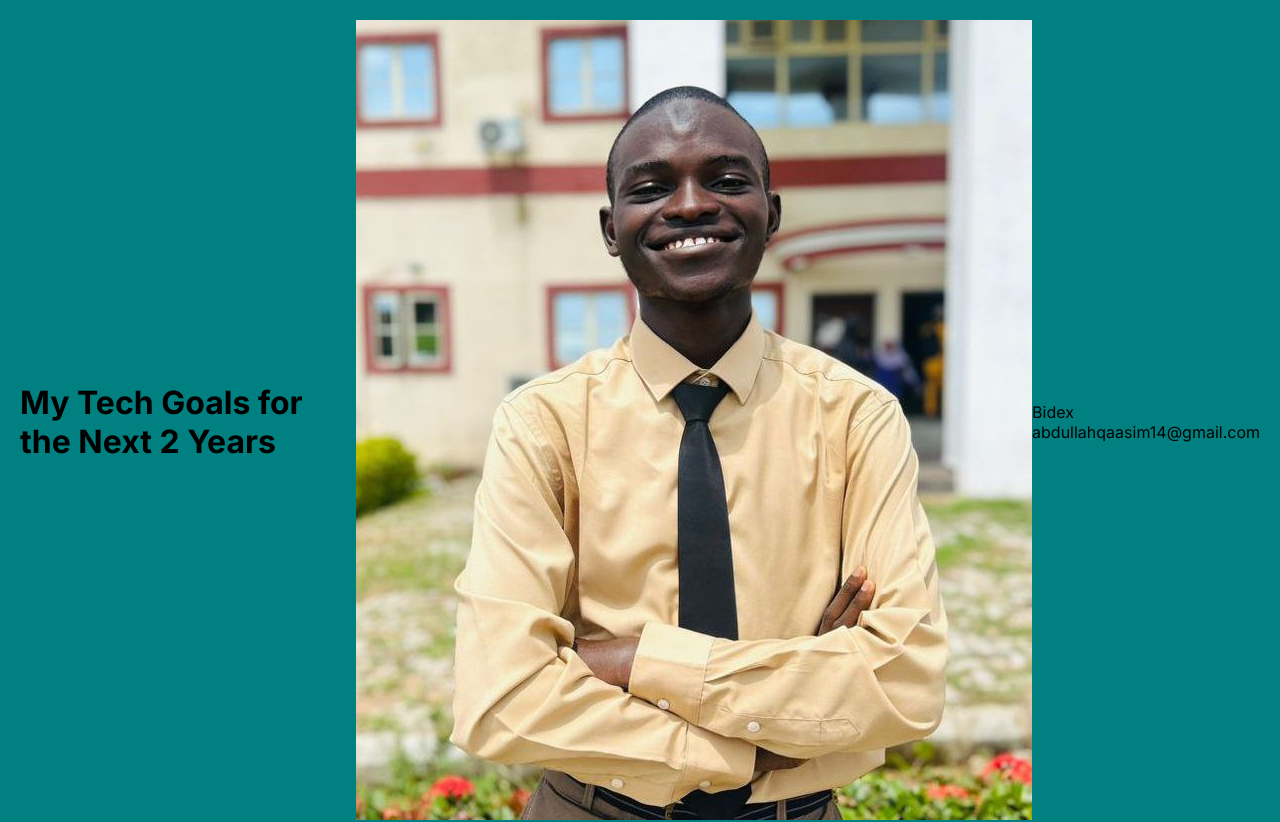
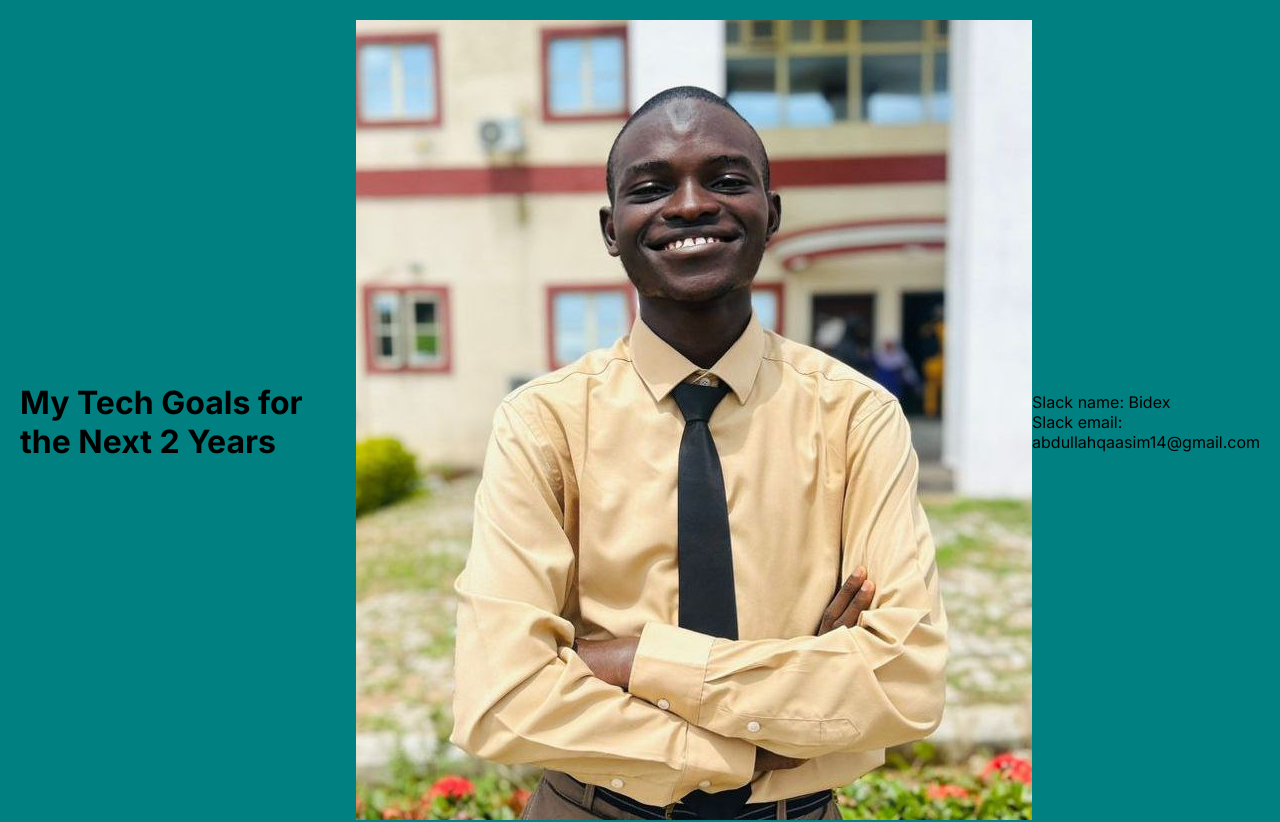
Before and after one commit to Bidex-03/hng-stage-1, a plain HTML site: page index.html in a window 1280 px wide. Shown: the top 822 px of the page. Drawn offline with Linux system fonts and the light colour scheme; a web font is replaced by a local one.

Commit message:
chore: made few adjustments✅

```diff
--- a/index.html
+++ b/index.html
@@ -18,8 +18,12 @@
           />
         </div>
         <div>
-          <p data-testid="Bidex">Bidex</p>
-          <p data-testid="slackEmail">abdullahqaasim14@gmail.com</p>
+          <p>Slack name: <span data-testid="Bidex">Bidex</span></p>
+          <span>
+            <p data-testid="slackEmail">
+              Slack email: <span>abdullahqaasim14@gmail.com</span>
+            </p>
+          </span>
         </div>
       </div>
     </header>
@@ -46,7 +50,7 @@
             However, I need to give back to the society by identifying a social
             problem and then build a solution on it.
           </li>
-        </>
+        </ul>
       </section>
       <section>
         <h2>Useful Links</h2>
--- a/style.css
+++ b/style.css
@@ -9,23 +9,7 @@
   font-family: "Inter", sans-serif;
 }
 
-/* header {
-  display: grid;
-  grid-template-columns: repeat(2, 1fr);
-}
-
-header .profile {
-  display: grid;
-  grid-template-columns: repeat(2, 1fr);
-} */
-
 /* Basic Styles */
-body {
-  font-family: sans-serif;
-  margin: 0;
-  padding: 0;
-}
-
 header,
 main,
 footer {
@@ -71,6 +55,8 @@ footer {
   background-color: #008080;
 }
 
+/* media query@375px */
+
 @media screen and (max-width: 375px) {
   header {
     display: flex;
@@ -85,6 +71,8 @@ footer {
   }
 }
 
+/* media query@768px */
+
 @media screen and (max-width: 768px) {
   header {
     display: flex;
```
